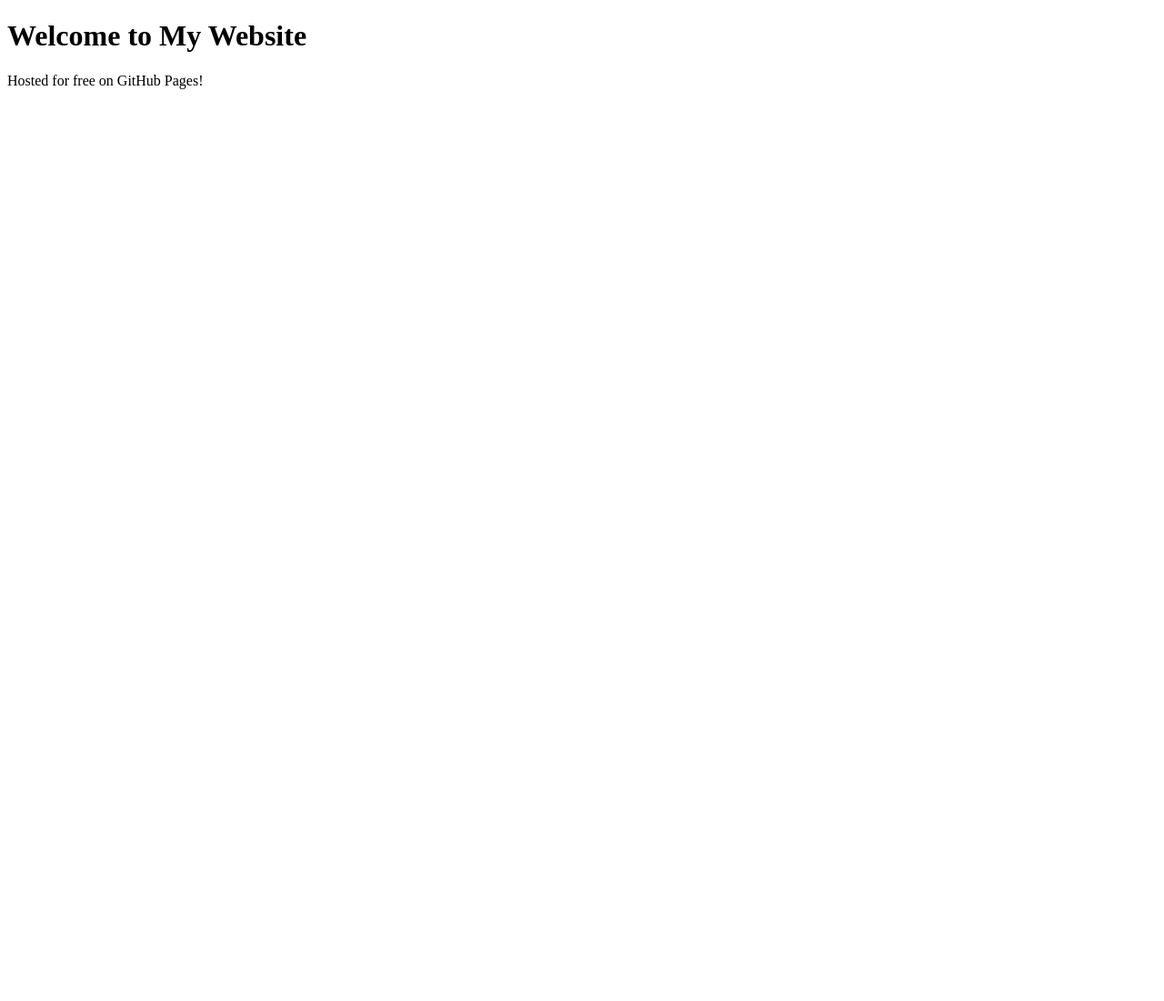
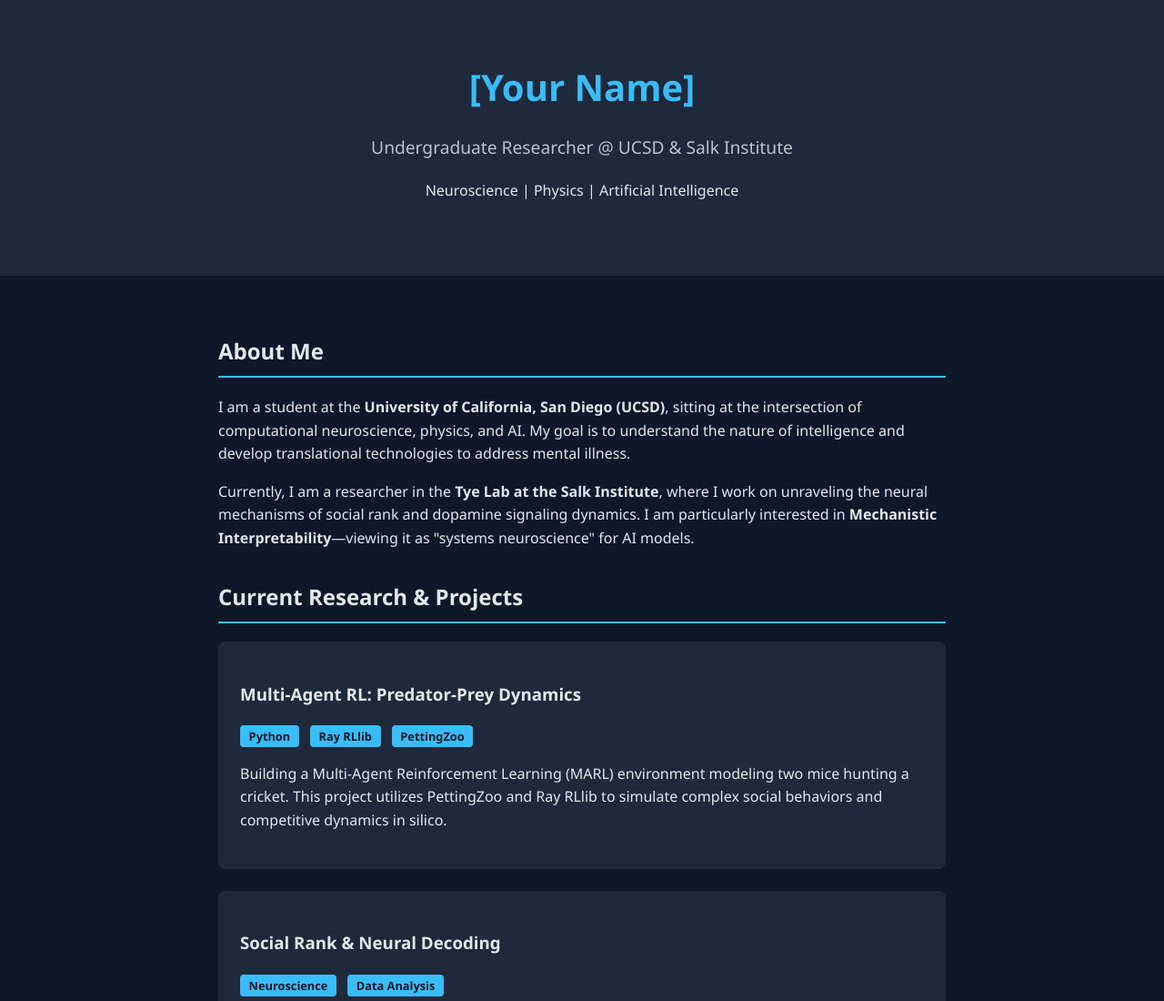
Before and after one commit to carlotoast/carlotoast.github.io, a plain HTML site: page index.html in a window 1280 px wide. Shown: the top 1100 px of the page at 91% size. Before the commit the page ends 800 px from the top, so only its background shows below. Drawn offline with Linux system fonts and the light colour scheme.

Commit message:
Revamp index.html for academic portfolio layout
Updated HTML structure and styles for an academic portfolio.

```diff
--- a/index.html
+++ b/index.html
@@ -1,10 +1,141 @@
 <!DOCTYPE html>
-<html>
-  <head>
-    <title>My Personal Website</title>
-  </head>
-  <body>
-    <h1>Welcome to My Website</h1>
-    <p>Hosted for free on GitHub Pages!</p>
-  </body>
+<html lang="en">
+<head>
+    <meta charset="UTF-8">
+    <meta name="viewport" content="width=device-width, initial-scale=1.0">
+    <title>Academic Portfolio</title>
+    <style>
+        :root {
+            --bg-color: #0f172a;
+            --text-color: #e2e8f0;
+            --accent-color: #38bdf8;
+            --secondary-bg: #1e293b;
+        }
+        body {
+            font-family: 'Segoe UI', Tahoma, Geneva, Verdana, sans-serif;
+            background-color: var(--bg-color);
+            color: var(--text-color);
+            line-height: 1.6;
+            margin: 0;
+            padding: 0;
+        }
+        header {
+            background-color: var(--secondary-bg);
+            padding: 4rem 2rem;
+            text-align: center;
+        }
+        h1 {
+            margin: 0;
+            font-size: 2.5rem;
+            color: var(--accent-color);
+        }
+        h2 {
+            border-bottom: 2px solid var(--accent-color);
+            padding-bottom: 0.5rem;
+            margin-top: 2rem;
+        }
+        .subtitle {
+            font-size: 1.2rem;
+            opacity: 0.8;
+        }
+        .container {
+            max-width: 800px;
+            margin: 0 auto;
+            padding: 2rem;
+        }
+        .tag {
+            background-color: var(--accent-color);
+            color: var(--bg-color);
+            padding: 0.2rem 0.6rem;
+            border-radius: 4px;
+            font-size: 0.8rem;
+            font-weight: bold;
+            margin-right: 0.5rem;
+        }
+        .project-card {
+            background-color: var(--secondary-bg);
+            padding: 1.5rem;
+            border-radius: 8px;
+            margin-bottom: 1.5rem;
+        }
+        footer {
+            text-align: center;
+            padding: 2rem;
+            font-size: 0.9rem;
+            opacity: 0.6;
+        }
+        a { color: var(--accent-color); text-decoration: none; }
+        a:hover { text-decoration: underline; }
+    </style>
+</head>
+<body>
+
+<header>
+    <h1>[Your Name]</h1>
+    <p class="subtitle">Undergraduate Researcher @ UCSD & Salk Institute</p>
+    <p>Neuroscience | Physics | Artificial Intelligence</p>
+</header>
+
+<div class="container">
+
+    <section id="about">
+        <h2>About Me</h2>
+        <p>
+            I am a student at the <strong>University of California, San Diego (UCSD)</strong>, sitting at the intersection of computational neuroscience, physics, and AI. My goal is to understand the nature of intelligence and develop translational technologies to address mental illness.
+        </p>
+        <p>
+            Currently, I am a researcher in the <strong>Tye Lab at the Salk Institute</strong>, where I work on unraveling the neural mechanisms of social rank and dopamine signaling dynamics. I am particularly interested in <strong>Mechanistic Interpretability</strong>—viewing it as "systems neuroscience" for AI models.
+        </p>
+    </section>
+
+    <section id="research">
+        <h2>Current Research & Projects</h2>
+
+        <div class="project-card">
+            <h3>Multi-Agent RL: Predator-Prey Dynamics</h3>
+            <span class="tag">Python</span>
+            <span class="tag">Ray RLlib</span>
+            <span class="tag">PettingZoo</span>
+            <p>
+                Building a Multi-Agent Reinforcement Learning (MARL) environment modeling two mice hunting a cricket. This project utilizes PettingZoo and Ray RLlib to simulate complex social behaviors and competitive dynamics in silico.
+            </p>
+        </div>
+
+        <div class="project-card">
+            <h3>Social Rank & Neural Decoding</h3>
+            <span class="tag">Neuroscience</span>
+            <span class="tag">Data Analysis</span>
+            <p>
+                contributing to the analysis of mPFC behavioral decoding of social rank. This work involves investigating how social hierarchies are represented in the brain, with contributions slated for an upcoming paper and a presentation at <strong>COSYNE 2026</strong>.
+            </p>
+        </div>
+    </section>
+
+    <section id="interests">
+        <h2>Interests</h2>
+        <ul>
+            <li><strong>AI & Neuroscience:</strong> Hierarchical Reinforcement Learning (HRL), PFC executive functions, and Attractor Dynamics.</li>
+            <li><strong>Neurotech:</strong> Non-invasive Brain-Computer Interfaces (BCIs) using wavefront shaping and physics principles.</li>
+            <li><strong>Athletics:</strong> Racing with the <strong>UCSD Triton Triathlon</strong> team.</li>
+        </ul>
+    </section>
+
+    <section id="connect">
+        <h2>Connect</h2>
+        <p>
+            I am always open to discussing AI safety, neuro-symbolic AI, or entrepreneurship in the biotech space.
+            <br><br>
+            <a href="mailto:your.email@ucsd.edu">Email Me</a> |
+            <a href="https://github.com/yourusername">GitHub</a> |
+            <a href="#">LinkedIn</a>
+        </p>
+    </section>
+
+</div>
+
+<footer>
+    <p>&copy; 2025 [Your Name]. Built with GitHub Pages.</p>
+</footer>
+
+</body>
 </html>
```
